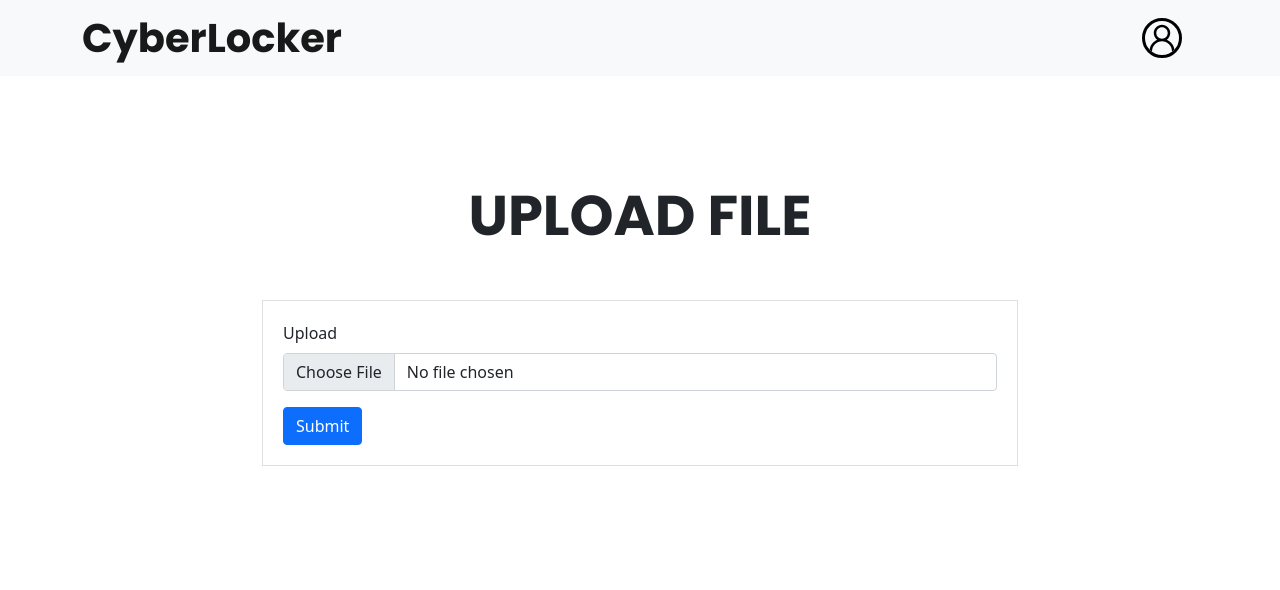
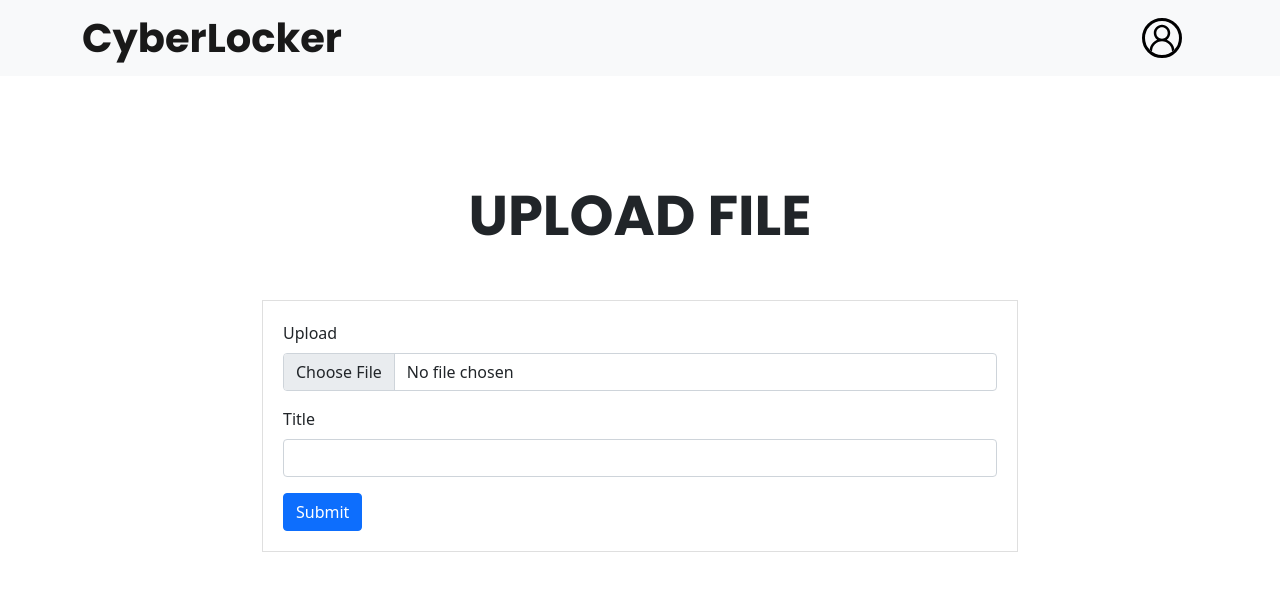
Before and after one commit to dipeshsanil/CUB, a React (Create React App) app: page /upload in a window 1280 px wide. Shown: the top 590 px of the page. Built offline with nearby package versions, Linux system fonts and the light colour scheme; what web3.storage would draw is missing.

Commit message:
download functionality

```diff
--- a/src/frontend/Card.js
+++ b/src/frontend/Card.js
@@ -45,6 +45,8 @@ const Card = ({ key, item }) => {
       })
   })
 	};
+  const decodename = decodeURI(item.image)
+  const name = (decodename).substring((decodename).lastIndexOf('/') + 1);
 
   const onImageChange = async (ipfsUrl, key) => {
     // let url = URL.createObjectURL(event.target.files[0]);
@@ -101,7 +103,7 @@ const Card = ({ key, item }) => {
         </div>
         <div class="card-body ">
           {/* <div class="d-flex justify-content-between align-items-center"> */}
-          {/* <h5 class="card-title">{item.title}</h5> */}
+          <h5 class="card-title">{name}</h5>
           <div class="d-grid gap-2">
             <button class="btn btn-primary">
               <a onClick={onClick}>
--- a/src/frontend/Upload.js
+++ b/src/frontend/Upload.js
@@ -24,12 +24,15 @@ const token =
 	"eyJhbGciOiJIUzI1NiIsInR5cCI6IkpXVCJ9.eyJzdWIiOiJkaWQ6ZXRocjoweEFDMzI2NzQ2ZTYyZTZGMTc1ODMyNmRiNDI1N0I1YzRCREE5Y2JFN0UiLCJpc3MiOiJ3ZWIzLXN0b3JhZ2UiLCJpYXQiOjE2NzY0Njc1NTI2MTAsIm5hbWUiOiJDVUIifQ.bBTAXUy6zf6I7exvpm8af3ONvwRqNI0ZrWeo7ZovC_g";
 const client = new Web3Storage({ token });
 
+//const client = create("http://127.0.0.1:5001/api/v0");
 
 const Upload = ({ upload }) => {
 	const navigate = useNavigate();
 	console.log(upload);
 	const [image, setImage] = useState("");
-
+	const [title, setTitle] = useState("");
+	const [file, setFile] = useState("");
+	// const [details, setDetails] = useState("");
 
 	//Uploads the file to ipfs
 	const send = async (event) => {
@@ -38,6 +41,14 @@ const Upload = ({ upload }) => {
 		console.log(file);
 		if (typeof file !== "undefined") {
 			try {
+				//const result = await client.add(file);
+				// await start();
+				// const { cid } = await ipfs.add(file)
+				// console.log(cid);
+				//const files = await getFilesFromPath(file.webkitRelativePath)
+				// const ext = file.name.split('.').pop();
+				// const fileName = `${uuid()}.${ext}`;
+				// const newFile = new File([file], fileName, {type: file.type});
 				const cid = await client.put([file], {
 					name: file.name,
 				});
@@ -48,7 +59,32 @@ const Upload = ({ upload }) => {
 			}
 		}
 	};
+	// const create = async (event) => {
+	// 	event.preventDefault();
+	// 	// if (!image || !title || !details) return;
+	// 	if (!image) return;
+	// 	try {
+	// 		// const result = await ipfs.add(
+	// 		// 	// JSON.stringify({ image, title, details })
+	// 		// 	JSON.stringify({ image, title})
+	// 		// );
+	// 		const { cid } = await ipfs.add(
+	// 			// JSON.stringify({ image, title, details })
+	// 			JSON.stringify({ image, title})
+	// 		);
+	// 		console.log(cid);
+	// 		await uploaddetails(cid);
+	// 	} catch (error) {
+	// 		console.log("ipfs uri upload error: ", error);
+	// 	}
+	// };
 
+	// const uploaddetails = async (result) => {
+	// 	console.log(result);
+	// 	const uri = `https://ipfs.io/ipfs/${result}`;
+	// 	await (await upload.uploadImage(uri)).wait();
+	// 	console.log(await upload.tokenId());
+	// };
 
 	const uploaddetails = async (event) => {
 		event.preventDefault();
@@ -84,6 +120,17 @@ const Upload = ({ upload }) => {
 						id="title"
 					/>
 				</div>
+				<div className="mb-3">
+					<label for="title" className="form-label">
+						Title
+					</label>
+					<input
+						onChange={(e) => setTitle(e.target.value)}
+						type="text"
+						className="form-control"
+						id="title"
+					/>
+				</div>
 
 				{/* <div className="mb-3">
 					<label for="exampleInputPassword1" className="form-label">
```
